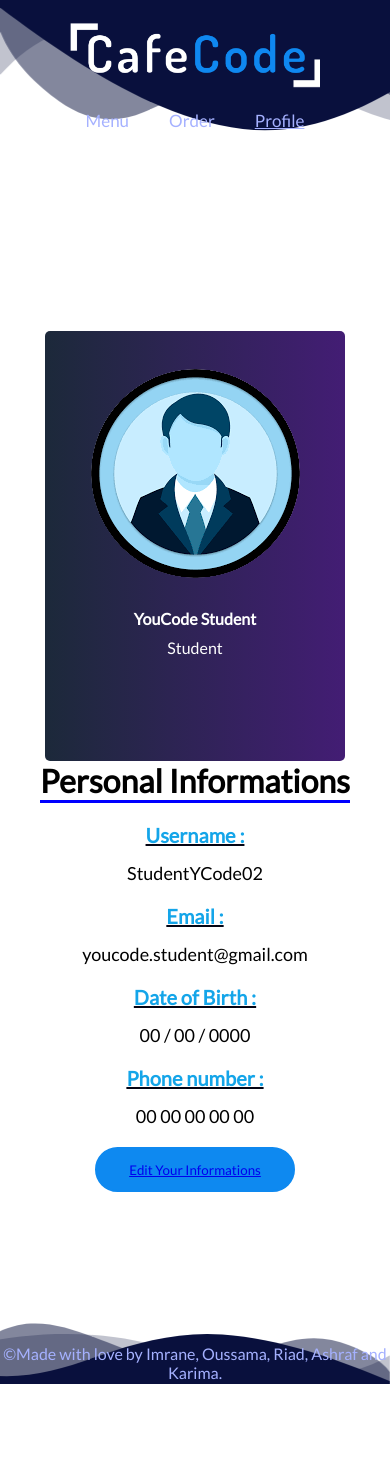
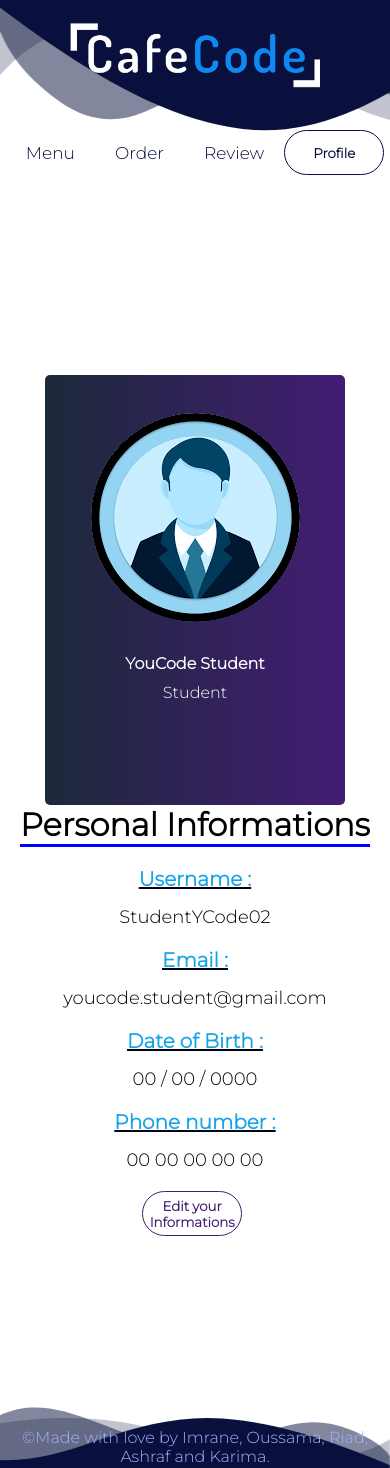
Before and after one commit to hollyufo/youcode-restaurent, a plain HTML site: page code/user/profile.html in a window 390 px wide. Before the commit the page ends 1384 px from the top, so only its background shows below. Drawn offline with Linux system fonts and the light colour scheme.

Commit message:
added review to nav

```diff
--- a/code/user/css/review-style.css
+++ b/code/user/css/review-style.css
@@ -1,7 +1,14 @@
+@import url('https://fonts.googleapis.com/css2?family=Montserrat:wght@300&display=swap');
+
 * {
     box-sizing: border-box;
     list-style: none;
-    font-family: "Lato", sans-serif;
+    font-family: "Montserrat", sans-serif;
+    overflow: hidden;
+  }
+  body{
+    margin:0;
+    padding:0;
   }
   /* IDEA: start custom made nav */
   .custom-shape-divider-top-1641460862 {
@@ -162,14 +169,47 @@
     margin-bottom: 0;
   }
   .footer1{
-    margin-top: 13px;
+    margin:0;
+    padding:0;
+    margin-top: 25px;
+  }
+  .review{
+    cursor: pointer;
+    height:45px;
+    border-radius: 50px;
+    text-align: center;
+    margin: 0;
+    background: none;
+    color: #A5B1FF;
+    border: 1px solid #A5B1FF;
+    width:100px;
+    font-weight: bolder;
   }
   @media only screen and (max-width: 757px) {
     .nav-bar {
       flex-direction: column;
     }
+    .nav-bar a{
+      color:#09103D;
+    }
+
+    .review{
+      cursor: pointer;
+      height:45px;
+      border-radius: 50px;
+      text-align: center;
+      margin: 0;
+      background: none;
+      color: #09103D;
+      border: 1px solid #09103D;
+      width:100px;
+      font-weight: bolder;
+    }
     nav a {
       color: #09103d;
+    }
+    *{
+      overflow:visible;
     }
   }
   @media (max-width: 860px) {
@@ -179,4 +219,5 @@
       .textarea{
           width: 70%;
       }
+    }
   }
--- a/code/user/css/style-profile.css
+++ b/code/user/css/style-profile.css
@@ -1,14 +1,11 @@
+@import url('https://fonts.googleapis.com/css2?family=Montserrat:wght@300&display=swap');
 *{
   box-sizing: border-box;
-  font-family: "Lato", sans-serif;
+  font-family: "Montserrat", sans-serif;
   margin: 0;
   padding: 0;
-}@import url('https://fonts.googleapis.com/css2?family=Murecho:wght@100;400;500&family=Poppins:ital,wght@0,200;0,300;1,200&family=Roboto:wght@300&family=Rubik:ital@0;1&display=swap');
-.nav_bg {
-  margin: 0;
-  padding: 0;
-  position: absolute;
 }
+
 .branding {
   position: relative;
   display: flex;
@@ -67,7 +64,7 @@
 nav a {
   color: #a5b1ff;
   text-decoration: none;
-  font-size: 17px;
+    font-size: 17px;
 }
 nav ul {
   padding: 0;
@@ -88,6 +85,33 @@ nav li {
   align-items: center;
   flex-wrap: wrap;
   margin-top: 200px;
+}
+.profile{
+  cursor: pointer;
+  height:45px;
+  border-radius: 50px;
+  text-align: center;
+  margin: 0 10px;
+  background: none;
+  color: #A5B1FF;
+  border: 1px solid #A5B1FF;
+  width:100px;
+  font-weight: bolder;
+}
+.info_button{
+  align-items: center;
+  cursor: pointer;
+  height:45px;
+  border-radius: 50px;
+  text-align: center;
+  margin: 0 10px;
+  background: none;
+  color: #431d74;
+  border: 1px solid #431d74;
+  width:100px;
+  font-weight: bolder;
+  margin-top:20px;
+  margin-left:122px;
 }
 .left{
   width: 300px;
@@ -125,18 +149,7 @@ nav li {
   font-size: 18px;
   color: black;
 }
-.right button{
-  border: solid 2px #0e89f0;
-  margin-top: 20px;
-  margin-left: 55px;
-  cursor: pointer;
-  height:45px;
-  border-radius: 50px;
-  text-align: center;
-  background: #0e89f0;
-  color: #fff;
-  width: 200px;
-}
+
 .footer {
   position: relative;
   color: #a5b1ff;
@@ -144,7 +157,7 @@ nav li {
   margin-top: -40px;
 }
 .footer1{
-  margin-top: 126px;
+  margin-top: 166px;
 }
 @media (max-width: 575px) {
  .right{
@@ -155,4 +168,22 @@ nav li {
   .branding{
     flex-direction: column;
   }
+  .profile{
+    cursor: pointer;
+    height:45px;
+    border-radius: 50px;
+    text-align: center;
+    margin: 0;
+    background: none;
+    color: #09103D;
+    border: 1px solid #09103D;
+    width:100px;
+    font-weight: bolder;
+  }
+  nav {
+    margin-top:20px;
+  }
+  nav a{
+    color:#09103D;
+  }
 }
--- a/code/user/profile.html
+++ b/code/user/profile.html
@@ -37,7 +37,8 @@
           <ul>
             <li><a href="./menu.html">Menu</a></li>
             <li><a href="./order.html">Order</a></li>
-            <li><a href="./Profile.html"><u>Profile</u></a></li>
+            <li><a href="./review.html">Review</a></li>
+            <a href="./profile.html"><button type="submit" class="profile" name="button">Profile</button></a>
           </ul>
         </nav>
       </div>
@@ -57,7 +58,7 @@
             <p>00 / 00 / 0000</p>
             <h4>Phone number :</h4>
             <p>00 00 00 00 00</p>
-            <button><a href="./edit-profile.html">Edit Your Informations</a></button>
+            <a href="./edit-profile.html"><button class="info_button">Edit your Informations</button></a>
         </div>
       </div>
       <div class="footer1">
```
Also changed, not shown: code/user/css/menu_style.css (+14 -2 lines), code/user/css/order_style.css (+13 -1 lines), code/user/menu.html (+3 -2 lines), code/user/order.html (+3 -2 lines), code/user/review.html (+2 -1 lines).
